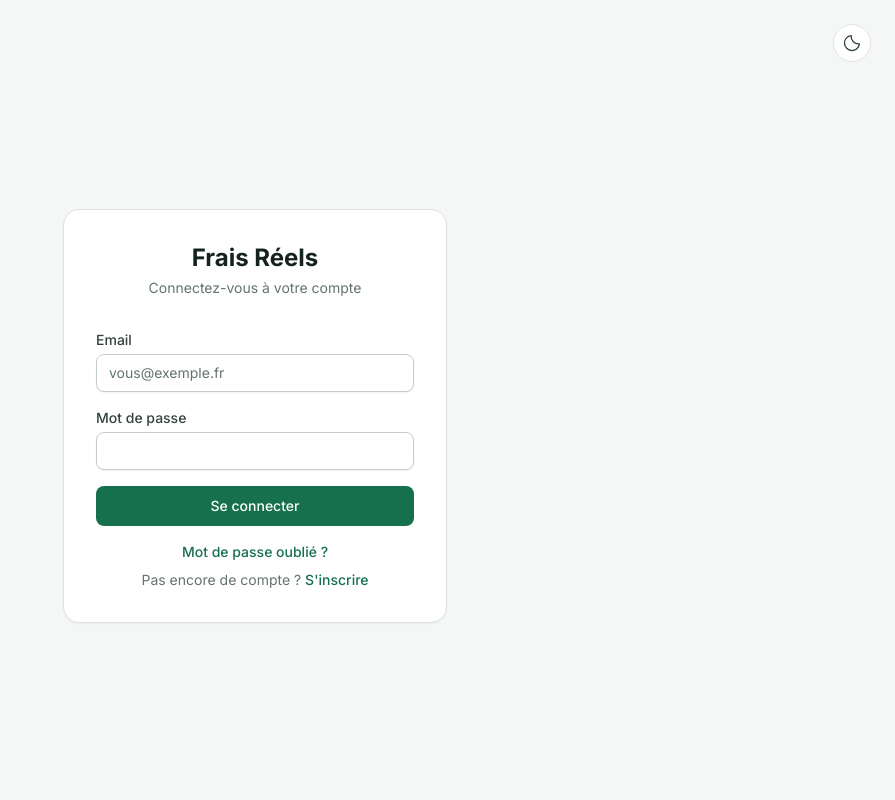
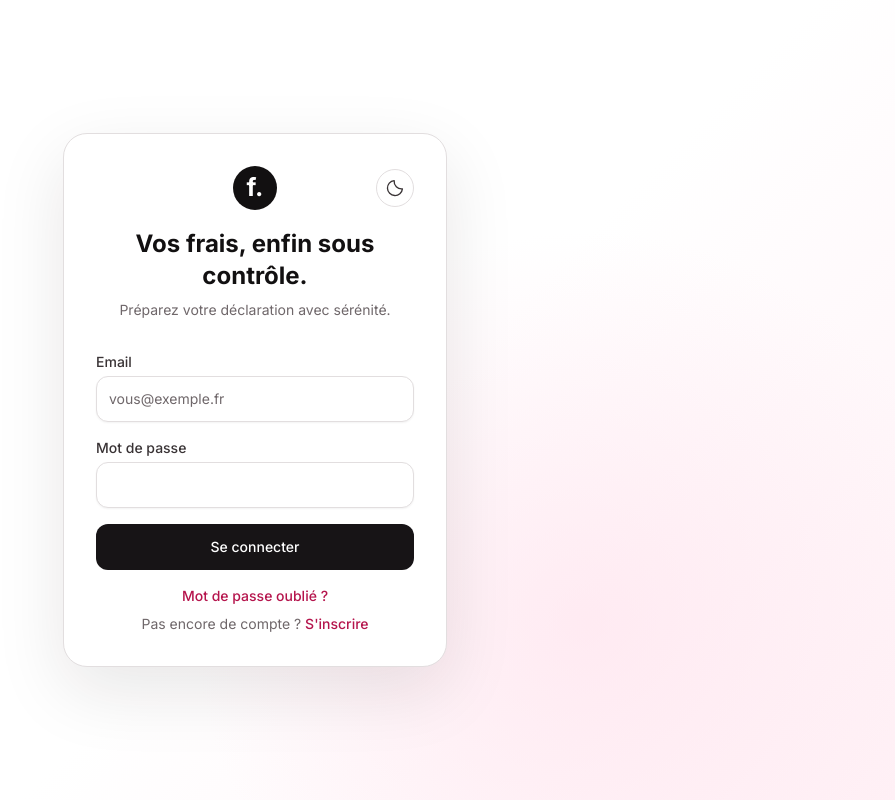
Before and after one commit to zeggriim2/fraisZen, a Vue app in the folder frontend/: page /login in a window 1280 px wide. Shown: the whole page, without its empty margins (385-1280 px from the left). Built offline with nearby package versions, Linux system fonts and the light colour scheme.

Commit message:
seconde refonte

```diff
--- a/frontend/src/App.vue
+++ b/frontend/src/App.vue
@@ -1,5 +1,5 @@
 <template>
-  <div class="app-shell">
+  <div class="app-shell" :class="{ 'is-public': isPublicRoute }">
     <ToastContainer />
     <div v-if="sidebarOpen && !isPublicRoute" class="fixed inset-0 z-40 bg-black/40 lg:hidden" @click="sidebarOpen = false" />
     <aside v-if="!isPublicRoute" class="app-sidebar" :class="{ 'is-open': sidebarOpen }" @keydown.esc="sidebarOpen = false">
@@ -22,13 +22,12 @@
         <button @click="logout" class="nav-item w-full"><AppIcon name="logout" />Déconnexion</button>
       </div>
     </aside>
-    <main class="app-main">
+    <main class="app-main" :class="{ 'is-public': isPublicRoute }">
       <header v-if="!isPublicRoute" class="app-header">
         <button @click="sidebarOpen = !sidebarOpen" class="icon-button lg:hidden" aria-label="Ouvrir le menu" :aria-expanded="sidebarOpen"><AppIcon name="menu" /></button>
         <span class="text-sm text-gray-500">{{ isAdminRoute ? 'Espace administration' : 'Mes frais professionnels' }}</span>
         <div class="ml-auto flex items-center gap-4"><ThemeToggle /><div v-if="authStore.user" class="header-user"><span class="avatar">{{ authStore.user.email.charAt(0).toUpperCase() }}</span><span class="hidden md:block text-xs text-gray-600 max-w-48 truncate">{{ authStore.user.email }}</span></div></div>
       </header>
-      <div v-else class="public-theme"><ThemeToggle /></div>
       <RouterView />
     </main>
   </div>
@@ -63,6 +62,7 @@ function logout() {
 const nav = [
   { to: '/calendar', label: 'Calendrier', icon: 'calendar' },
   { to: '/summary', label: 'Récapitulatif', icon: 'chart' },
+  { to: '/trips', label: 'Gestion des trajets', icon: 'car' },
   { to: '/persons', label: 'Personnes', icon: 'users' },
   { to: '/settings', label: 'Paramètres', icon: 'settings' },
 ]
--- a/frontend/src/assets/main.css
+++ b/frontend/src/assets/main.css
@@ -5,22 +5,22 @@
 :root {
   color-scheme: light;
   --surface: 255 255 255;
-  --gray-50: 245 247 246; --gray-100: 237 241 239; --gray-200: 221 228 224;
-  --gray-300: 194 205 199; --gray-400: 121 139 129; --gray-500: 99 116 107;
-  --gray-600: 76 94 84; --gray-700: 49 67 57; --gray-800: 30 47 38; --gray-900: 20 35 27; --gray-950: 12 23 17;
-  --accent-50: 235 247 240; --accent-100: 212 238 223; --accent-200: 171 219 194;
-  --accent-300: 112 193 155; --accent-400: 63 164 121; --accent-500: 32 135 94;
-  --accent-600: 22 112 77; --accent-700: 16 88 61; --accent-800: 15 71 51; --accent-900: 12 55 40;
+  --gray-50: 248 247 247; --gray-100: 241 239 239; --gray-200: 226 222 223;
+  --gray-300: 204 198 200; --gray-400: 151 143 146; --gray-500: 111 103 106;
+  --gray-600: 82 75 77; --gray-700: 57 51 53; --gray-800: 35 31 32; --gray-900: 18 16 17; --gray-950: 9 8 8;
+  --accent-50: 255 241 246; --accent-100: 255 220 233; --accent-200: 251 177 205;
+  --accent-300: 244 116 163; --accent-400: 231 59 122; --accent-500: 209 30 94;
+  --accent-600: 181 20 76; --accent-700: 148 17 64; --accent-800: 122 19 57; --accent-900: 102 20 52;
 }
 :root[data-theme="dark"] {
   color-scheme: dark;
-  --surface: 25 29 28;
-  --gray-50: 17 21 20; --gray-100: 33 39 36; --gray-200: 47 56 51;
-  --gray-300: 65 78 70; --gray-400: 143 158 150; --gray-500: 157 172 164;
-  --gray-600: 180 193 185; --gray-700: 203 213 207; --gray-800: 220 229 223; --gray-900: 237 244 240; --gray-950: 248 251 249;
-  --accent-50: 25 49 38; --accent-100: 29 65 47; --accent-200: 39 90 63;
-  --accent-300: 103 188 142; --accent-400: 123 218 169; --accent-500: 101 198 148;
-  --accent-600: 35 137 93; --accent-700: 27 115 77; --accent-800: 147 225 184; --accent-900: 178 240 207;
+  --surface: 25 23 24;
+  --gray-50: 15 14 14; --gray-100: 34 31 32; --gray-200: 51 46 48;
+  --gray-300: 72 65 68; --gray-400: 142 132 136; --gray-500: 167 157 161;
+  --gray-600: 190 181 184; --gray-700: 211 204 206; --gray-800: 228 223 225; --gray-900: 244 241 242; --gray-950: 252 250 251;
+  --accent-50: 55 20 34; --accent-100: 77 23 43; --accent-200: 111 28 57;
+  --accent-300: 219 77 130; --accent-400: 243 94 149; --accent-500: 233 69 129;
+  --accent-600: 200 37 96; --accent-700: 247 111 160; --accent-800: 250 145 181; --accent-900: 253 184 205;
 }
 @layer base {
   body { @apply bg-gray-50 text-gray-900 antialiased; }
@@ -35,37 +35,36 @@
 .text-white { color: #fff; }
 :root[data-theme="dark"] .text-indigo-600, :root[data-theme="dark"] .text-indigo-700 { color: rgb(var(--accent-400)); }
 @layer components {
-  .app-shell { display: flex; height: 100dvh; overflow: hidden; padding: 16px; gap: 8px; }
-  .app-sidebar { width: 244px; flex-shrink: 0; display: flex; flex-direction: column; padding: 24px 16px 16px; background: rgb(var(--surface)); border-radius: 24px; overflow-y: auto; }
-  .brand { display: flex; align-items: center; gap: 10px; font-size: 24px; font-weight: 700; letter-spacing: -.8px; margin: 0 8px 30px; }
+  .app-shell { display: flex; height: 100dvh; overflow: hidden; padding: 20px; gap: 10px; background:#ded9da; }
+  .app-sidebar { width: 236px; flex-shrink: 0; display: flex; flex-direction: column; padding: 22px 14px 14px; background: rgb(var(--surface)); border-radius: 28px 8px 8px 28px; overflow-y: auto; border:1px solid rgb(var(--gray-200)); }
+  .brand { display: flex; align-items: center; gap: 10px; font-size: 21px; font-weight: 700; letter-spacing: -.8px; margin: 0 8px 26px; }
   .brand small { display: block; font-size: 8px; letter-spacing: 1.5px; color: rgb(var(--gray-500)); margin-top: 3px; }
-  .brand-mark { width: 40px; height: 40px; border: 2px solid rgb(var(--accent-500)); color: rgb(var(--accent-500)); border-radius: 50%; display: grid; place-items: center; font-size: 28px; }
+  .brand-mark { width: 38px; height: 38px; background:rgb(var(--gray-900)); color:rgb(var(--surface)); border-radius: 50%; display: grid; place-items: center; font-size: 23px; box-shadow:inset 0 0 0 5px rgb(var(--surface) / .08); }
   .nav-caption { font-size: 10px; letter-spacing: 1.5px; color: rgb(var(--gray-500)); margin: 12px 12px; }
-  .nav-item { display: flex; align-items: center; gap: 12px; padding: 12px; border-radius: 12px; font-size: 13px; color: rgb(var(--gray-600)); transition: background .15s; }
+  .nav-item { display: flex; align-items: center; gap: 11px; padding: 10px 11px; border-radius: 11px; font-size: 12px; color: rgb(var(--gray-600)); transition: background .15s,color .15s; }
   .nav-item:hover { background: rgb(var(--gray-50)); }
-  .nav-item.selected { background: rgb(var(--accent-50)); color: rgb(var(--gray-900)); box-shadow: inset 3px 0 rgb(var(--accent-500)); font-weight: 600; }
+  .nav-item.selected { background: rgb(var(--gray-900)); color: rgb(var(--surface)); box-shadow:none; font-weight: 600; }
   .nav-item.selected svg { color: rgb(var(--accent-500)); }
   .profile-picker { margin-top: 28px; border-top: 1px solid rgb(var(--gray-100)); padding-top: 8px; }
   .profile-option { display: flex; align-items: center; gap: 9px; width: 100%; padding: 8px; font-size: 12px; border-radius: 12px; }
   .profile-option.active { background: rgb(var(--gray-50)); }
   .avatar { width: 32px; height: 32px; display: grid; place-items: center; flex-shrink: 0; border-radius: 50%; background: rgb(var(--accent-100)); color: rgb(var(--gray-800)); font-weight: 600; }
   .sidebar-bottom { margin-top: auto; padding-top: 24px; }
-  .membership-card { border-radius: 18px; padding: 20px; margin-bottom: 16px; background: linear-gradient(140deg,#103c2c,#1b7451); color: white; }
-  .app-main { flex: 1; min-width: 0; overflow: auto; }
-  .app-header { display: flex; align-items: center; gap: 12px; padding: 14px 24px; margin: 0 8px; background: rgb(var(--surface)); border-radius: 20px; min-height: 68px; }
+  .membership-card { border-radius: 18px; padding: 20px; margin-bottom: 16px; background:linear-gradient(145deg,#181416,#5b172f); color:white; }
+  .app-main { flex: 1; min-width: 0; overflow: auto; background:rgb(var(--gray-50)); border:1px solid rgb(var(--gray-200)); border-radius:8px 28px 28px 8px; }
+  .app-header { display: flex; align-items: center; gap: 12px; padding: 13px 22px; margin:0; background:rgb(var(--surface) / .9); border-bottom:1px solid rgb(var(--gray-200)); border-radius:8px 28px 0 0; min-height:66px; position:sticky; top:0; z-index:30; backdrop-filter:blur(16px); }
   .header-user { display: flex; align-items: center; gap: 10px; padding-left: 16px; border-left: 1px solid rgb(var(--gray-200)); }
   .icon-button { display: grid; place-items: center; width: 38px; height: 38px; border: 1px solid rgb(var(--gray-200)); border-radius: 50%; color: rgb(var(--gray-700)); background: rgb(var(--surface)); }
   .icon-button:hover { background: rgb(var(--gray-100)); }
-  .public-theme { position: absolute; top: 24px; right: 24px; z-index: 10; }
   .sidebar-close { position: absolute; right: 20px; top: 20px; font-size: 26px; }
   .page-heading { margin-bottom: 24px; }
   .page-heading h2 { font-size: clamp(24px,3vw,32px); font-weight: 600; }
   .page-heading p { color: rgb(var(--gray-500)); font-size: 13px; margin-top: 6px; }
-  .metric-card { background: rgb(var(--surface)); border: 1px solid rgb(var(--gray-100)); border-radius: 20px; padding: 24px; }
+  .metric-card { background: rgb(var(--surface)); border: 1px solid rgb(var(--gray-200)); border-radius: 18px; padding: 22px; box-shadow:0 10px 28px rgb(24 16 19 / .035); }
   .metric-card strong { display: block; font-size: 36px; font-weight: 500; letter-spacing: -1.5px; margin: 12px 0; }
   .metric-card p { font-size: 12px; color: rgb(var(--gray-500)); }
-  .metric-card.featured { background: linear-gradient(140deg,#104530,#207e56); color: #fff; border-color: transparent; }
-  .metric-card.featured p { color: #d0eadb; }
+  .metric-card.featured { background:linear-gradient(145deg,#171416,#59172f); color:#fff; border-color:transparent; }
+  .metric-card.featured p { color:#ead7de; }
 }
 @media (min-width: 1024px) { .app-main > div:not(.app-header):not(.public-theme) { max-width: 1600px; margin-inline: auto; } }
 @media (max-width: 1023px) {
@@ -171,3 +170,32 @@
 :root[data-theme="dark"] .bg-gray-900.text-white { background-color: #253e31; }
 
 @media (max-width: 639px) { .metric-card { padding: 18px; } .metric-card strong { font-size: 28px; margin: 8px 0; } }
+
+/* Public access and settings surfaces share the same product language. */
+.app-shell.is-public { padding:0; background:rgb(var(--gray-50)); }
+.app-main.is-public { border:0; border-radius:0; background:rgb(var(--gray-50)); }
+.auth-page { position:relative; isolation:isolate; min-height:100dvh; display:grid; place-items:center; padding:24px; overflow:hidden; background:linear-gradient(135deg,rgb(var(--surface)) 0 58%,rgb(var(--accent-50))); }
+.auth-page::before { content:""; position:absolute; inset:0; background:radial-gradient(circle at 76% 78%,rgb(var(--accent-100) / .5),transparent 34%); pointer-events:none; }
+.auth-card { position:relative; z-index:1; width:min(100%,384px); padding:32px; border:1px solid rgb(var(--gray-200)); border-radius:24px; background:rgb(var(--surface)); box-shadow:0 24px 70px rgb(31 19 23 / .10); }
+.auth-card-head { position:relative; display:grid; place-items:center; min-height:44px; margin-bottom:18px; }
+.auth-card-head .icon-button { position:absolute; right:0; top:50%; transform:translateY(-50%); }
+.auth-brand { display:grid; place-items:center; width:44px; height:44px; border-radius:50%; background:rgb(var(--gray-900)); color:rgb(var(--surface)); font-size:25px; font-weight:700; }
+.auth-card input { min-height:46px; border-radius:12px; border-color:rgb(var(--gray-200)); }
+.auth-card button[type="submit"] { min-height:46px; border-radius:12px; background:#171416; color:#fff; }
+.auth-card button[type="submit"]:hover { background:rgb(var(--accent-600)); }
+.pricing-page > div { position:relative; }
+.pricing-page .bg-white { border-color:rgb(var(--gray-200)); border-radius:20px; box-shadow:0 18px 50px rgb(31 19 23 / .06); }
+.settings-workspace section,.trips-workspace .bg-white { border-color:rgb(var(--gray-200)); border-radius:18px; box-shadow:0 10px 28px rgb(23 16 18 / .03); }
+.settings-workspace input,.settings-workspace select,.trips-workspace select { border-radius:11px; border-color:rgb(var(--gray-200)); }
+.admin-workspace .bg-indigo-600,.settings-workspace .bg-indigo-600,.pricing-page .bg-indigo-600 { background:#171416; color:#fff; }
+.admin-workspace .bg-indigo-600:hover,.settings-workspace .bg-indigo-600:hover,.pricing-page .bg-indigo-600:hover { background:rgb(var(--accent-600)); }
+
+@media (max-width:1023px) {
+  .app-shell { background:rgb(var(--gray-50)); }
+  .app-main { border:0; border-radius:0; }
+  .app-header { border-radius:0; }
+}
+@media (max-width:480px) {
+  .auth-page { padding:14px; }
+  .auth-card { padding:28px 22px; }
+}
--- a/frontend/src/views/ForgotPasswordView.vue
+++ b/frontend/src/views/ForgotPasswordView.vue
@@ -1,6 +1,6 @@
 <template>
-  <div class="min-h-screen bg-gray-50 flex items-center justify-center p-4">
-    <div class="bg-white rounded-2xl border border-gray-200 shadow-sm w-full max-w-sm p-8">
+  <div class="auth-page min-h-screen bg-gray-50 flex items-center justify-center p-4">
+    <div class="auth-card bg-white rounded-2xl border border-gray-200 shadow-sm w-full max-w-sm p-8">
       <div class="mb-8 text-center">
         <h1 class="text-2xl font-bold text-gray-900">Mot de passe oublié</h1>
         <p class="text-sm text-gray-500 mt-1">Saisissez votre email pour recevoir un lien de réinitialisation.</p>
--- a/frontend/src/views/LoginView.vue
+++ b/frontend/src/views/LoginView.vue
@@ -1,9 +1,10 @@
 <template>
-  <div class="min-h-screen bg-gray-50 flex items-center justify-center p-4">
-    <div class="bg-white rounded-2xl border border-gray-200 shadow-sm w-full max-w-sm p-8">
+  <div class="auth-page">
+    <div class="auth-card">
       <div class="mb-8 text-center">
-        <h1 class="text-2xl font-bold text-gray-900">Frais Réels</h1>
-        <p class="text-sm text-gray-500 mt-1">Connectez-vous à votre compte</p>
+        <div class="auth-card-head"><span class="auth-brand">f.</span><ThemeToggle /></div>
+        <h1 class="text-2xl font-bold text-gray-900">Vos frais, enfin sous contrôle.</h1>
+        <p class="text-sm text-gray-500 mt-2">Préparez votre déclaration avec sérénité.</p>
       </div>
 
       <form @submit.prevent="submit" class="space-y-4">
@@ -45,6 +46,7 @@
 import { ref } from 'vue'
 import { useRouter } from 'vue-router'
 import { useAuthStore } from '@/stores/authStore'
+import ThemeToggle from '@/components/ui/ThemeToggle.vue'
 
 const authStore = useAuthStore()
 const router = useRouter()
--- a/frontend/src/views/PricingView.vue
+++ b/frontend/src/views/PricingView.vue
@@ -1,5 +1,5 @@
 <template>
-  <div class="min-h-screen bg-gray-50 flex items-center justify-center p-6">
+  <div class="auth-page pricing-page min-h-screen bg-gray-50 flex items-center justify-center p-6">
     <div class="max-w-2xl w-full">
       <div class="text-center mb-10">
         <h1 class="text-3xl font-bold text-gray-900">Choisissez votre offre</h1>
--- a/frontend/src/views/RegisterView.vue
+++ b/frontend/src/views/RegisterView.vue
@@ -1,9 +1,9 @@
 <template>
-  <div class="min-h-screen bg-gray-50 flex items-center justify-center p-4">
-    <div class="bg-white rounded-2xl border border-gray-200 shadow-sm w-full max-w-sm p-8">
+  <div class="auth-page min-h-screen bg-gray-50 flex items-center justify-center p-4">
+    <div class="auth-card bg-white rounded-2xl border border-gray-200 shadow-sm w-full max-w-sm p-8">
       <div class="mb-8 text-center">
-        <h1 class="text-2xl font-bold text-gray-900">Frais Réels</h1>
-        <p class="text-sm text-gray-500 mt-1">Créez votre compte</p>
+        <span class="auth-brand">f.</span><h1 class="text-2xl font-bold text-gray-900">Créez votre espace.</h1>
+        <p class="text-sm text-gray-500 mt-1">Vos frais professionnels, enfin bien organisés</p>
       </div>
 
       <form @submit.prevent="submit" class="space-y-4">
--- a/frontend/src/views/ResetPasswordView.vue
+++ b/frontend/src/views/ResetPasswordView.vue
@@ -1,6 +1,6 @@
 <template>
-  <div class="min-h-screen bg-gray-50 flex items-center justify-center p-4">
-    <div class="bg-white rounded-2xl border border-gray-200 shadow-sm w-full max-w-sm p-8">
+  <div class="auth-page min-h-screen bg-gray-50 flex items-center justify-center p-4">
+    <div class="auth-card bg-white rounded-2xl border border-gray-200 shadow-sm w-full max-w-sm p-8">
       <div class="mb-8 text-center">
         <h1 class="text-2xl font-bold text-gray-900">Nouveau mot de passe</h1>
         <p class="text-sm text-gray-500 mt-1">Choisissez un nouveau mot de passe pour votre compte.</p>
--- a/frontend/src/views/SettingsView.vue
+++ b/frontend/src/views/SettingsView.vue
@@ -1,6 +1,6 @@
 <template>
-  <div class="p-4 sm:p-8 max-w-2xl mx-auto space-y-8">
-    <h1 class="text-2xl font-bold text-gray-900">Paramètres</h1>
+  <div class="workspace-page settings-workspace max-w-3xl mx-auto space-y-6">
+    <div class="workspace-title"><div><span class="eyebrow">VOTRE ESPACE</span><h2>Paramètres</h2><p>Compte, sécurité, abonnement et préférences.</p></div></div>
 
     <!-- Compte -->
     <section class="bg-white rounded-2xl border border-gray-200 divide-y divide-gray-100">
--- a/frontend/src/views/TripDetailView.vue
+++ b/frontend/src/views/TripDetailView.vue
@@ -1,7 +1,7 @@
 <template>
-  <div class="p-4 sm:p-6">
+  <div class="workspace-page trips-workspace">
     <!-- Header -->
-    <div class="flex items-center gap-3 mb-6">
+    <div class="workspace-title flex items-center gap-3 mb-6">
       <router-link to="/summary" class="text-gray-400 hover:text-gray-600 text-lg leading-none">←</router-link>
       <h2 class="text-xl font-semibold text-gray-900">Détail des trajets</h2>
       <span v-if="personStore.activePerson" class="text-sm text-gray-400">— {{ personStore.activePerson.fullName }}</span>
```
Also changed, not shown: frontend/src/assets/workspace.css (+17 -0 lines), 1 other file (tests, documents, lock files or other folders).
